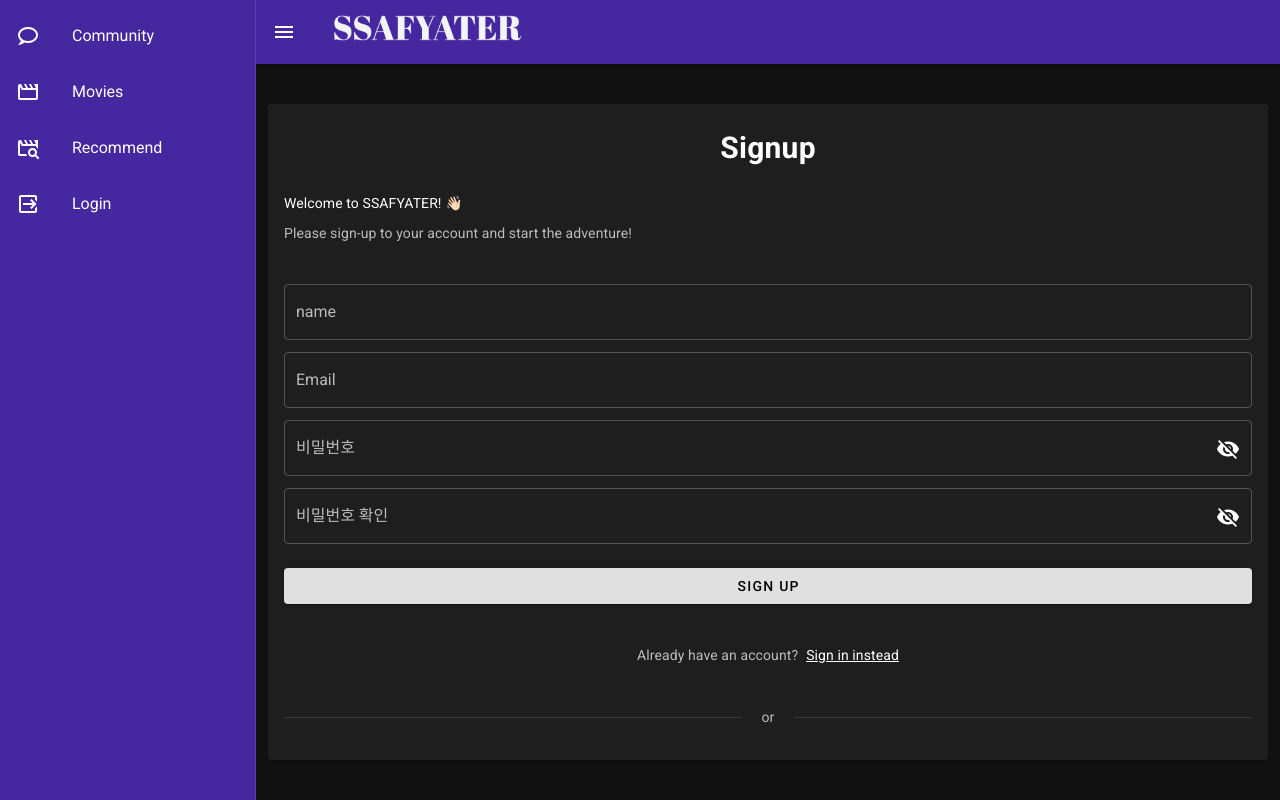
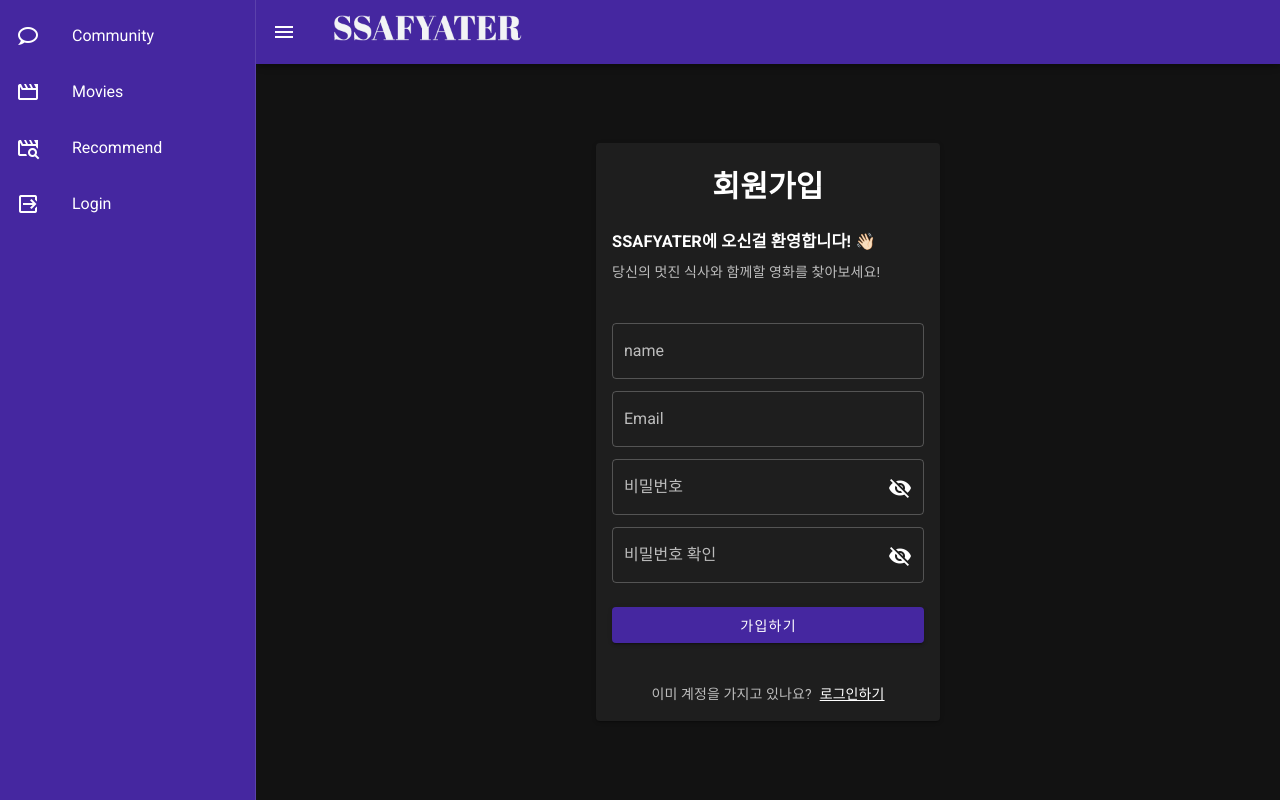
Before and after one commit to woosteelz/movieapp-tp, a Vue app: page /accounts/signup in a window 1280 px wide. Built offline with nearby package versions, Linux system fonts and the light colour scheme.

Commit message:
UPDATE [Login.vue, Signup.vue]

```diff
--- a/src/views/accounts/Login.vue
+++ b/src/views/accounts/Login.vue
@@ -1,28 +1,26 @@
 <template>
-  <v-container>
+  <v-container class="d-flex justify-center">
     <!-- ----------------------- -->
     <v-card
       class="auth-card justify-center"
       transparent
-      width=""
+      max-width="344"
       rounded="3"
       height=""
     >
       <!-- title -->
       <v-card-title class="d-flex align-center justify-center py-7">
-        <h2 class="text-2xl font-weight-semibold">Login</h2>
+        <h2 class="text-2xl font-weight-semibold">로그인</h2>
       </v-card-title>
 
       <!-- login form -->
       <v-card-text>
-        <h2>
+        <h3>
           <p class="text-2xl font-weight-semibold text--primary mb-2">
-            Welcome to SSAFYATER! 👋🏻
+            SSAFYATER에 오신걸 환영합니다! 👋🏻
           </p>
-        </h2>
-        <p class="mb-2">
-          Please sign-in to your account and start the adventure
-        </p>
+        </h3>
+        <p class="mb-2">당신의 멋진 식사와 함께할 영화를 찾아보세요!</p>
         <v-form>
           <v-text-field
             v-model="email"
@@ -51,19 +49,28 @@
             </v-checkbox>
 
             <!-- forgot link -->
-            <a href="javascript:void(0)" class="mt-1 white--text"> Forgot Password? </a>
+            <a href="javascript:void(0)" class="mt-1 white--text">
+              비밀번호를 잊으셨나요?
+            </a>
           </div>
 
-          <v-btn block color="grey lighten-2" class="mt-6 black--text" @click.prevent="login">
-            Login
+          <v-btn
+            block
+            color="deep-purple darken-3"
+            class="mt-6 white--text"
+            @click.prevent="login"
+          >
+            로그인
           </v-btn>
         </v-form>
       </v-card-text>
 
       <!-- create new account  -->
       <v-card-text class="d-flex align-center justify-center flex-wrap mt-2">
-        <span class="me-2"> New on our platform? </span>
-        <router-link :to="{ name: 'Signup' }" class="white--text"> Create an account </router-link>
+        <span class="me-2"> SSAFYATER가 처음이세요? </span>
+        <router-link :to="{ name: 'Signup' }" class="white--text">
+          계정 만들기
+        </router-link>
       </v-card-text>
 
       <!-- divider -->
--- a/src/views/accounts/Signup.vue
+++ b/src/views/accounts/Signup.vue
@@ -1,19 +1,19 @@
 <template>
-  <v-container width="50%">
-    <div class="auth-wrapper auth-v1">
-      <div class="auth-inner">
-        <v-card class="auth-card">
+  <v-container class="d-flex justify-center">
+    <v-card class="auth-card" min-width="344">
       <!-- logo -->
       <v-card-title class="d-flex align-center justify-center py-7">
-            <h2 class="text-2xl font-weight-semibold">Signup</h2>
+        <h2 class="text-2xl font-weight-semibold">회원가입</h2>
       </v-card-title>
 
       <!-- title -->
       <v-card-text>
+        <h3>
           <p class="text-2xl font-weight-semibold text--primary mb-2">
-              Welcome to SSAFYATER! 👋🏻
+            SSAFYATER에 오신걸 환영합니다! 👋🏻
           </p>
-            <p class="mb-2">Please sign-up to your account and start the adventure!</p>
+        </h3>
+        <p class="mb-2">당신의 멋진 식사와 함께할 영화를 찾아보세요!</p>
       </v-card-text>
 
       <!-- login form -->
@@ -42,7 +42,7 @@
             outlined
             :type="showPassword ? 'text' : 'password'"
             label="비밀번호"
-                placeholder="············"
+            placeholder=""
             :append-icon="showPassword ? 'mdi-eye' : 'mdi-eye-off'"
             hide-details
             class="mb-3"
@@ -54,52 +54,32 @@
             outlined
             :type="showConfirm ? 'text' : 'password'"
             label="비밀번호 확인"
-                placeholder="············"
+            placeholder=""
             :append-icon="showConfirm ? 'mdi-eye' : 'mdi-eye-off'"
             hide-details
             class="mb-3"
             @click:append="showConfirm = !showConfirm"
           ></v-text-field>
 
-              <v-btn block color="grey lighten-2" class="mt-6 black--text" @click="signup">
-                Sign Up
+          <v-btn
+            block
+            color="deep-purple darken-3"
+            class="mt-6 white--text"
+            @click="signup"
+          >
+            가입하기
           </v-btn>
         </v-form>
       </v-card-text>
 
       <!-- create new account  -->
-          <v-card-text
-            class="d-flex align-center justify-center flex-wrap mt-2"
-          >
-            <span class="me-2"> Already have an account? </span>
-            <router-link :to="{ name: 'Login' }" class="white--text"> Sign in instead </router-link>
+      <v-card-text class="d-flex align-center justify-center flex-wrap mt-2">
+        <span class="me-2"> 이미 계정을 가지고 있나요? </span>
+        <router-link :to="{ name: 'Login' }" class="white--text">
+          로그인하기
+        </router-link>
       </v-card-text>
-
-          <!-- divider -->
-          <v-card-text class="d-flex align-center mt-2">
-            <v-divider></v-divider>
-            <span class="mx-5">or</span>
-            <v-divider></v-divider>
-          </v-card-text>
-
-          <!-- social link -->
-          <v-card-actions class="d-flex justify-center">
-            <v-btn
-              v-for="link in socialLink"
-              :key="link.icon"
-              icon
-              class="ms-1"
-            >
-              <v-icon
-                :color="$vuetify.theme.dark ? link.colorInDark : link.color"
-              >
-                {{ link.icon }}
-              </v-icon>
-            </v-btn>
-          </v-card-actions>
     </v-card>
-      </div>
-    </div>
   </v-container>
 </template>
 
--- a/src/views/community/Index.vue
+++ b/src/views/community/Index.vue
@@ -63,12 +63,8 @@
           </v-card>
         </v-dialog>
         <tbody>
-          <tr
-            v-for="article in article_list"
-            :key="article.id"
-            @click="showArticleDetail(article.id)"
-          >
-            <td>{{ article.title }}</td>
+          <tr v-for="article in article_list" :key="article.id">
+            <td @click="showArticleDetail(article.id)">{{ article.title }}</td>
             <td class="text-center">
               {{ article.movie_title }}
             </td>
@@ -82,12 +78,12 @@
               {{ article.updated_at.slice(0, 16) }}
             </td>
             <td class="text-center">
-              <v-icon small class="mr-2" @click="editArticle(article)">
-                mdi-pencil
-              </v-icon>
-              <v-icon small @click="beforeArticle(article)">
-                mdi-delete
-              </v-icon>
+              <v-btn @click="editArticle(article)">
+                <v-icon small class="mr-2"> mdi-pencil </v-icon>
+              </v-btn>
+              <v-btn @click="beforeArticle(article)">
+                <v-icon small> mdi-delete </v-icon>
+              </v-btn>
             </td>
           </tr>
         </tbody>
@@ -318,6 +314,7 @@ export default {
           console.log(err);
         });
     } else {
+      alert("커뮤니티 이용을 위해 로그인해주세요!");
       this.$router.push({ name: "Login" });
     }
   },
--- a/src/views/movies/Index.vue
+++ b/src/views/movies/Index.vue
@@ -79,6 +79,7 @@ export default {
     if (localStorage.getItem("jwt")) {
       this.getMovies();
     } else {
+      alert("영화목록 조회는 로그인이 필요합니다.");
       this.$router.push({ name: "Login" });
     }
   },
```
Lines whose indentation alone changed are shown as unchanged.
